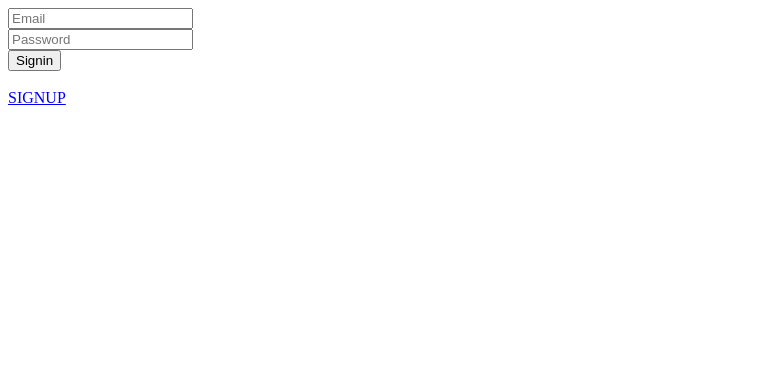
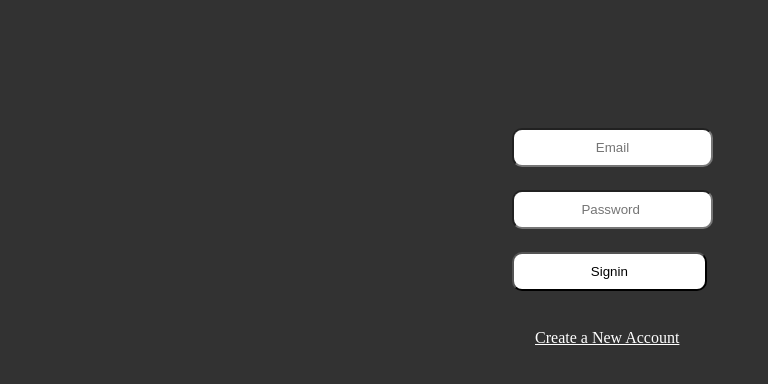
Before and after one commit to abelgulilat/QuestionAnswerWebApplicationMERN, a React (Create React App) app in the folder frontend/: page /login in a window 1280 px wide. Shown: the top 384 px of the page, without its empty margins (0-768 px from the left). Built offline with nearby package versions, Linux system fonts and the light colour scheme; no server answers.

Commit message:
Add some css

```diff
--- a/frontend/src/Page/Login.js
+++ b/frontend/src/Page/Login.js
@@ -1,4 +1,5 @@
 import React, { useRef } from 'react'
+import "../asstes/CSS/Login.css"
 import axios from "axios"
 import { NavLink, useNavigate } from 'react-router-dom'
 
@@ -26,22 +27,23 @@ const Login = () => {
   }
   return (
     <div>
-       <form onSubmit={submitHandle} >
+      <form className='formone' onSubmit={submitHandle} >
 
-            <div>
-                <input type='text' name='email' ref={emailValue} id='email' placeholder='Email'/>
+            <div >
+                <input type='text' name='email' ref={emailValue} className='emailone' id='email' placeholder='Email'/>
             </div>
             <div>
-                <input type='text' name='password' ref={passwordValue} id='password' placeholder='Password '/>
+                <input type='text' name='password' ref={passwordValue} className='emailone' id='password' placeholder='Password '/>
             </div>
             <div>
-                <input type='submit' value='Signin'   />
+                <input type='submit' className='signinone' value='Signin'   />
             </div>
-        </form>
+            <div>
+                <NavLink to={"/signup"}  > <p className='signupone'>Create a New Account </p> </NavLink>
+            </div>
+      </form>
         <br/>
-        <div>
-                <NavLink to={"/signup"}>  SIGNUP</NavLink>
-            </div>
+
 
     </div>
   )
--- a/frontend/src/Page/Signup.js
+++ b/frontend/src/Page/Signup.js
@@ -28,24 +28,24 @@ const Signup = () => {
 
   return (
     <div>
-        <form onSubmit={submitHandle} >
+        <form className='formtwo' onSubmit={submitHandle} >
             <div>
-                <input type='text' name='username' ref={usernameValue} id='username' placeholder='User Name'/>
+                <input type='text' className='usernametwo' name='username' ref={usernameValue} id='username' placeholder='User Name'/>
             </div>
             <div>
-                <input type='text' name='firstname' ref={firstnameValue} id='firstname' placeholder='First Name'/>
+                <input type='text' className='firstnametwo' name='firstname' ref={firstnameValue} id='firstname' placeholder='First Name'/>
             </div>
             <div>
-                <input type='text' name='lastname' ref={lastnameValue} id='lastname' placeholder='Last Name'/>
+                <input type='text' className='lastnametwo' name='lastname' ref={lastnameValue} id='lastname' placeholder='Last Name'/>
             </div>
             <div>
-                <input type='text' name='email' ref={emailValue} id='email' placeholder='Email'/>
+                <input type='text' className='emailtwo' name='email' ref={emailValue} id='email' placeholder='Email'/>
             </div>
             <div>
-                <input type='text' name='password' ref={passwordValue} id='password' placeholder='Password '/>
+                <input type='text' className='passwordtwo' name='password' ref={passwordValue} id='password' placeholder='Password '/>
             </div>
             <div>
-                <input type='submit' value='Signup'   />
+                <input type='submit'  className='signuptwo' value='Signup'   />
             </div>
         </form>
     </div>
--- /dev/null
+++ b/frontend/src/asstes/CSS/Login.css
@@ -0,0 +1,55 @@
+*{
+    padding: 0;margin: 0;
+    background-color: #323232;
+    color: white;
+}
+
+input{
+    text-align: center;
+}
+
+.formone{
+    margin: 30% 0 0 20%;
+}
+.emailone{
+    margin-bottom: 3%;
+    padding: 10px 10px;
+    background-color: white;
+    color: black;
+    border-radius: 10px;
+}
+.signinone{
+
+    padding: 10px 23%;
+    border-radius: 10px;
+    background-color: white;
+    color: black;
+
+}
+.signupone{
+    margin: 5% 0 0 10%;
+}
+@media  (min-width: 480px){
+    .formone{
+        margin: 10% 0 0 40%;
+    }
+    .signinone{
+        padding: 10px 10%;
+        border-radius: 10px;
+        background-color: white;
+        color: black;
+    }
+    .signupone{
+        margin: 5% 0 0 3%;
+    }
+}
+
+
+
+
+/* ////////////////////////////////////////// SIGN UP ///////////////////////////////////////////////// */
+
+
+.formtwo{
+    margin: 10% 0 0 40%;
+}
```
